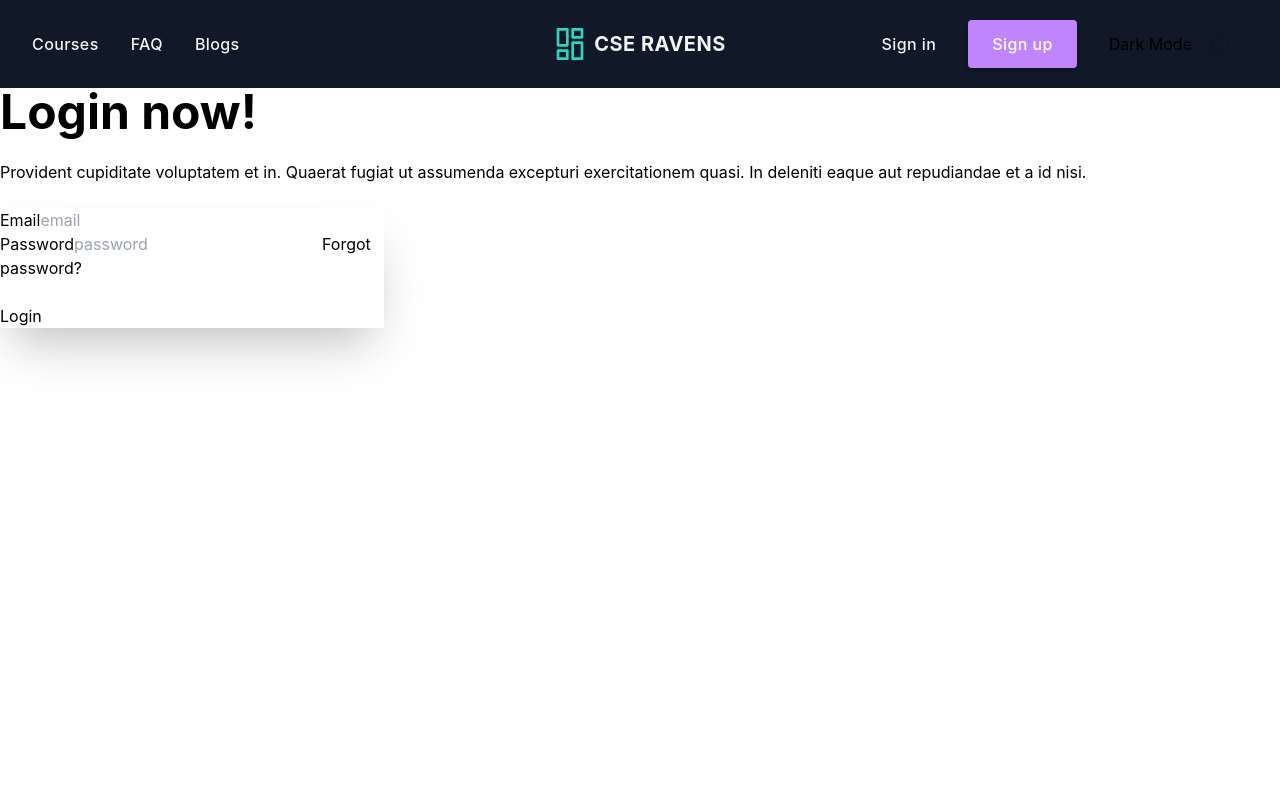
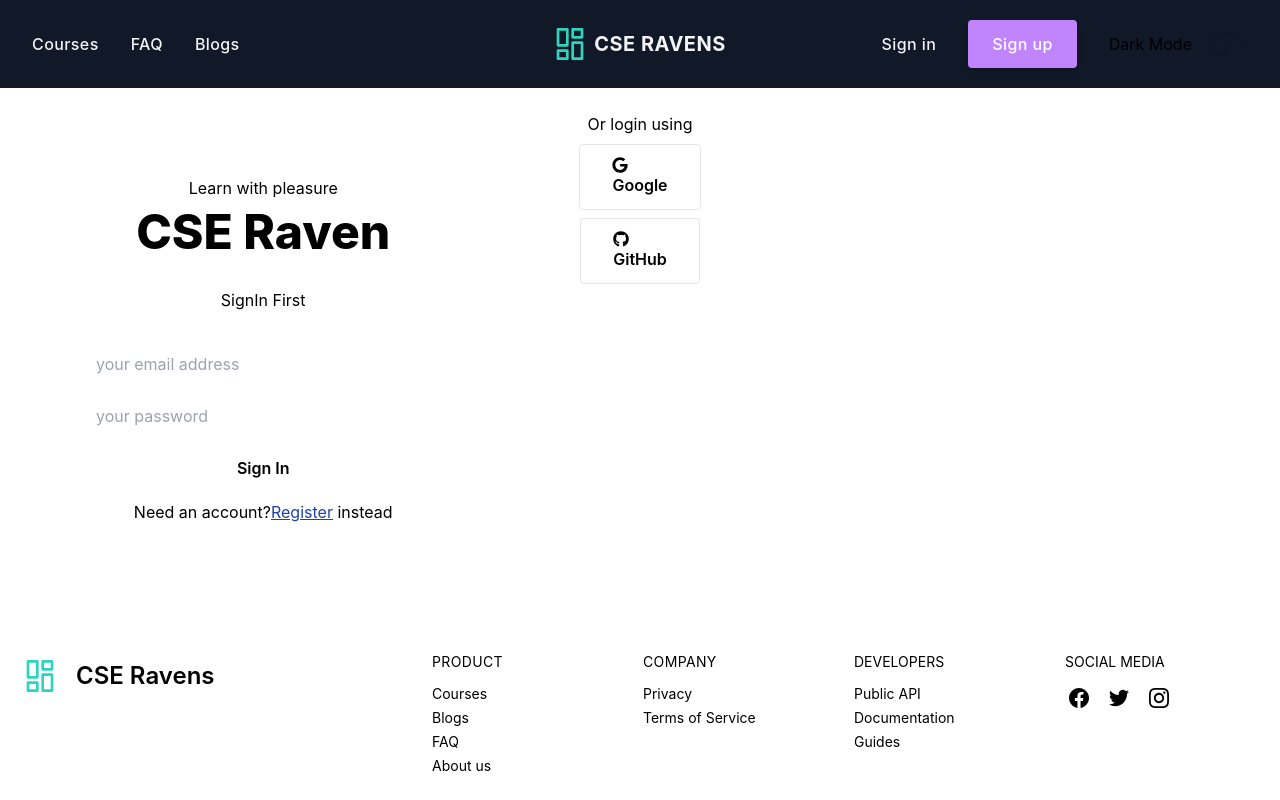
Before and after one commit to SynysterRudro/Learning-Platform-Client, a React (Create React App) app: page /login in a window 1280 px wide. Shown: the top 800 px of the page. Built offline with nearby package versions, Linux system fonts and the light colour scheme.

Commit message:
login page designed and register template created

```diff
--- a/package.json
+++ b/package.json
@@ -3,12 +3,18 @@
   "version": "0.1.0",
   "private": true,
   "dependencies": {
+    "@chakra-ui/react": "^2.3.6",
+    "@emotion/react": "^11.10.4",
+    "@emotion/styled": "^11.10.4",
     "@testing-library/jest-dom": "^5.16.5",
     "@testing-library/react": "^13.4.0",
     "@testing-library/user-event": "^13.5.0",
+    "daisyui": "^2.33.0",
     "firebase": "^9.12.1",
+    "framer-motion": "^7.6.1",
     "react": "^18.2.0",
     "react-dom": "^18.2.0",
+    "react-icons": "^4.6.0",
     "react-router-dom": "^6.4.2",
     "react-scripts": "5.0.1",
     "web-vitals": "^2.1.4"
--- a/src/components/Login/Login.js
+++ b/src/components/Login/Login.js
@@ -1,39 +1,51 @@
+
 import React from 'react';
+import { Link } from 'react-router-dom';
+import { FaGoogle, FaGithub } from "react-icons/fa";
 
 const Login = () => {
+    const handleSubmit = event => {
+        event.preventDefault();
+        const form = event.target;
+        const email = form.email.value;
+        const password = form.passoword.value;
+        console.log(email, password);
+    }
+
     return (
-        <div>
-            <div className="hero min-h-screen bg-base-200">
-                <div className="hero-content flex-col lg:flex-row-reverse">
-                    <div className="text-center lg:text-left">
-                        <h1 className="text-5xl font-bold">Login now!</h1>
-                        <p className="py-6">Provident cupiditate voluptatem et in. Quaerat fugiat ut assumenda excepturi exercitationem quasi. In deleniti eaque aut repudiandae et a id nisi.</p>
-                    </div>
-                    <div className="card flex-shrink-0 w-full max-w-sm shadow-2xl bg-base-100">
-                        <div className="card-body">
-                            <div className="form-control">
-                                <label className="label">
-                                    <span className="label-text">Email</span>
-                                </label>
-                                <input type="text" placeholder="email" className="input input-bordered" />
-                            </div>
-                            <div className="form-control">
-                                <label className="label">
-                                    <span className="label-text">Password</span>
-                                </label>
-                                <input type="text" placeholder="password" className="input input-bordered" />
-                                <label className="label">
-                                    <a href="#" className="label-text-alt link link-hover">Forgot password?</a>
-                                </label>
-                            </div>
-                            <div className="form-control mt-6">
-                                <button className="btn btn-primary">Login</button>
-                            </div>
+        <section className="p-6 dark:bg-gray-800 dark:text-gray-100">
+            <div className="container grid gap-6 mx-auto text-center lg:grid-cols-2 xl:grid-cols-5">
+                <div className="w-full px-6 py-16 rounded-md sm:px-12 md:px-16 xl:col-span-2 dark:bg-gray-900">
+                    <span className="block mb-2 dark:text-violet-400">Learn with pleasure</span>
+                    <h1 className="text-5xl font-extrabold dark:text-gray-50">CSE Raven</h1>
+                    <p className="my-8">
+                        SignIn First
+                    </p>
+                    <form onSubmit={handleSubmit} className="self-stretch space-y-3 ng-untouched ng-pristine ng-valid">
+
+                        <div>
+                            <label htmlFor="lastname" className="text-sm sr-only">Email address</label>
+                            <input type="text" name="email" className="w-full rounded-md focus:ring focus:ring-violet-400 p-2 dark:border-gray-700 text-black" placeholder='your email address' />
                         </div>
-                    </div>
+                        <div>
+                            <label htmlFor="lastname" className="text-sm sr-only">Your password</label>
+                            <input type="password" name="passoword" className="w-full rounded-md focus:ring focus:ring-violet-400 p-2 dark:border-gray-700 text-black" placeholder='your password' />
+                        </div>
+
+                        <button type="submit" className="w-full py-2 font-semibold rounded dark:bg-violet-400 dark:text-gray-900">Sign In</button>
+                        <p>Need an account?<Link to='/register' className='text-blue-800 underline'>Register</Link> instead</p>
+                    </form>
                 </div>
+                <div>
+                    <p>Or login using</p>
+                    <button type="button" className="px-8 my-2 py-3 font-semibold border rounded hover:bg-slate-500 dark:border-gray-100 dark:text-gray-100"><FaGoogle></FaGoogle> Google</button>
+                    <br />
+                    <button type="button" className="px-8 py-3 font-semibold border rounded hover:bg-slate-500 dark:border-gray-100 dark:text-gray-100"><FaGithub></FaGithub>GitHub</button>
+
+                </div>
+
             </div>
-        </div>
+        </section>
     );
 };
 
--- a/src/components/Register/Register.js
+++ b/src/components/Register/Register.js
@@ -3,7 +3,28 @@ import React from 'react';
 const Register = () => {
     return (
         <div>
-            <h1>I am register</h1>
+            <section className="p-6 dark:bg-gray-800 dark:text-gray-100">
+                <div className="container grid gap-6 mx-auto text-center lg:grid-cols-2 xl:grid-cols-5">
+                    <div className="w-full px-6 py-16 rounded-md sm:px-12 md:px-16 xl:col-span-2 dark:bg-gray-900">
+                        <span className="block mb-2 dark:text-violet-400">Learn with pleasure</span>
+                        <h1 className="text-5xl font-extrabold dark:text-gray-50">CSE Raven</h1>
+                        <p className="my-8">
+                            SignIn First
+                        </p>
+                        <form className="self-stretch space-y-3 ng-untouched ng-pristine ng-valid">
+                            <div>
+                                <label htmlFor="name" className="text-sm sr-only">Your name</label>
+                                <input id="name" type="text" placeholder="Your name" className="w-full rounded-md focus:ring focus:ring-violet-400 p-2 dark:border-gray-700" />
+                            </div>
+                            <div>
+                                <label htmlFor="lastname" className="text-sm sr-only">Email address</label>
+                                <input id="lastname" type="text" placeholder="Email address" className="w-full rounded-md focus:ring focus:ring-violet-400 p-2 dark:border-gray-700" />
+                            </div>
+                            <button type="button" className="w-full py-2 font-semibold rounded dark:bg-violet-400 dark:text-gray-900">Sign In</button>
+                        </form>
+                    </div>
+                </div>
+            </section>
         </div>
     );
 };
```
Also changed, not shown: 1 other file (tests, documents, lock files or other folders).
